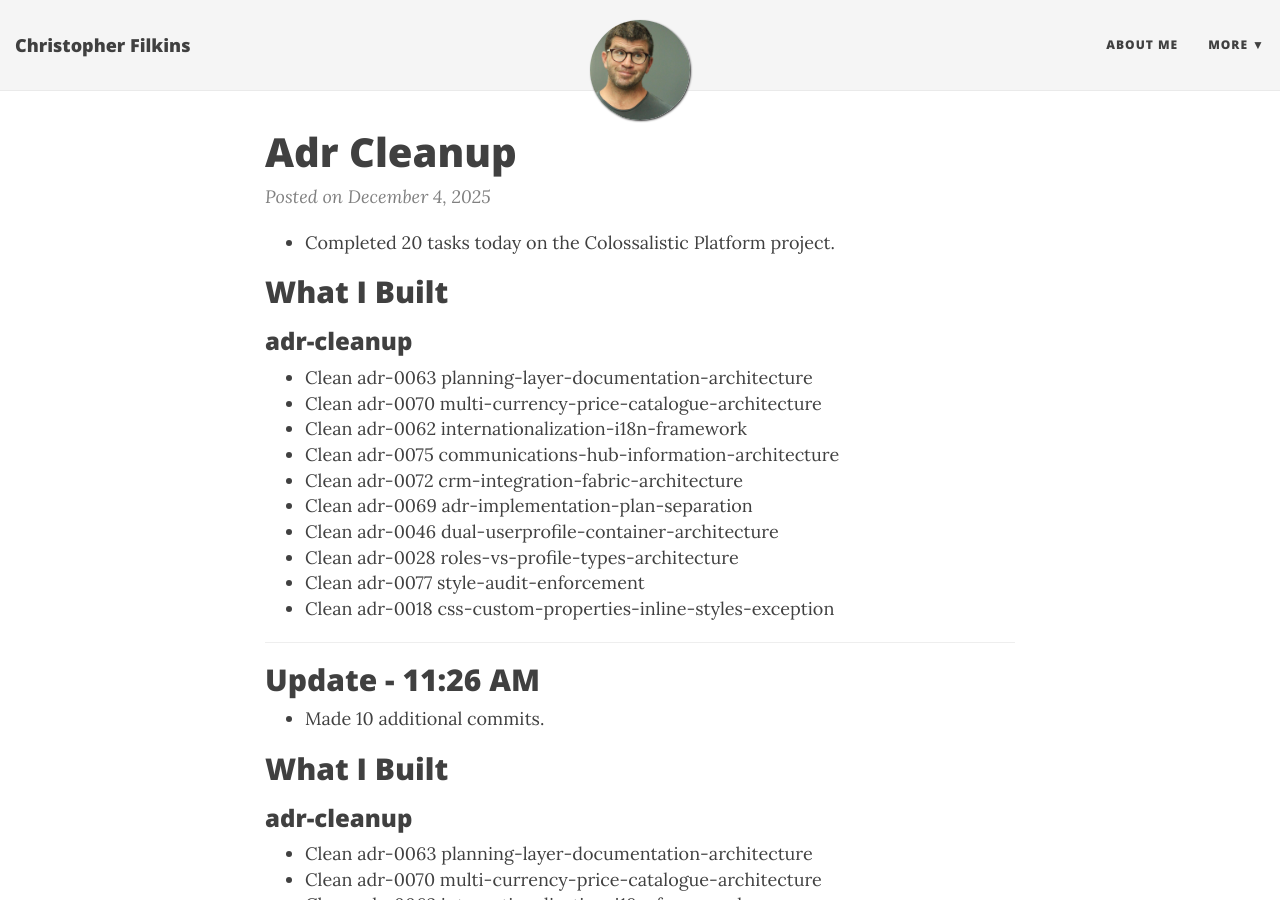
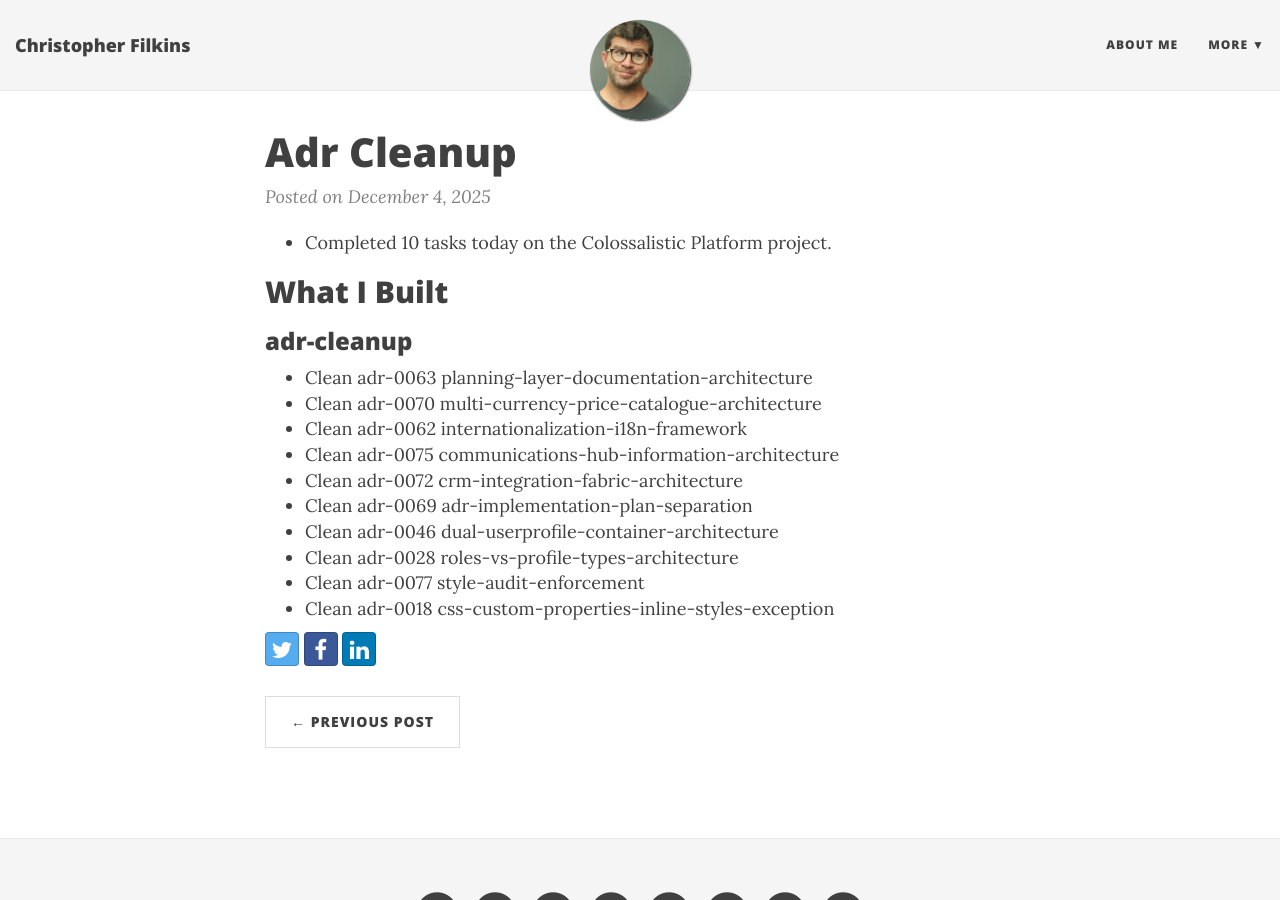
Before and after one commit to filchyboy/filchyboy.github.io, a Jekyll site: the page built from _posts/2025-12-04-adr-cleanup.md, in a window 1280 px wide and 900 px high. Built offline with Jekyll 4.4.1, drawn with Linux system fonts in a browser that asks for light colours; nearby versions of some CDN libraries.

Commit message:
fix: remove duplicate content from build-in-public post

```diff
--- a/_posts/2025-12-04-adr-cleanup.md
+++ b/_posts/2025-12-04-adr-cleanup.md
@@ -1,4 +1,4 @@
-* Completed 20 tasks today on the Colossalistic Platform project.
+* Completed 10 tasks today on the Colossalistic Platform project.
 
 
 ## What I Built
@@ -16,29 +16,6 @@
 * Clean adr-0018 css-custom-properties-inline-styles-exception
 
 
-
----
-
-## Update - 11:26 AM
-
-* Made 10 additional commits.
-
-
-## What I Built
-
-### adr-cleanup
-* Clean adr-0063 planning-layer-documentation-architecture
-* Clean adr-0070 multi-currency-price-catalogue-architecture
-* Clean adr-0062 internationalization-i18n-framework
-* Clean adr-0075 communications-hub-information-architecture
-* Clean adr-0072 crm-integration-fabric-architecture
-* Clean adr-0069 adr-implementation-plan-separation
-* Clean adr-0046 dual-userprofile-container-architecture
-* Clean adr-0028 roles-vs-profile-types-architecture
-* Clean adr-0077 style-audit-enforcement
-* Clean adr-0018 css-custom-properties-inline-styles-exception
-
-
-
 <!-- Generated by dev-tracker publish_to_jekyll.py -->
-<!-- last-update: 2025-12-04T19:26:35.495922+00:00 -->
+<!-- accomplished-date: 2025-12-04 -->
+<!-- unit-ids: remediate-adr-0018,remediate-adr-0028,remediate-adr-0046,remediate-adr-0062,remediate-adr-0063,remediate-adr-0069,remediate-adr-0070,remediate-adr-0072,remediate-adr-0075,remediate-adr-0077 -->
```
